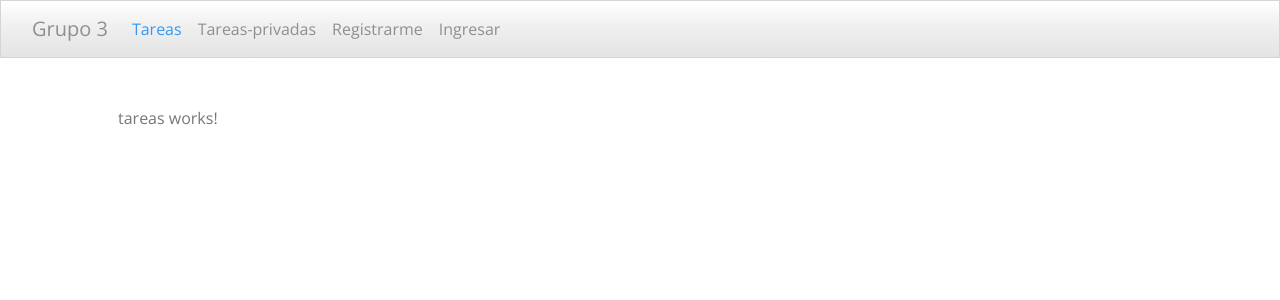
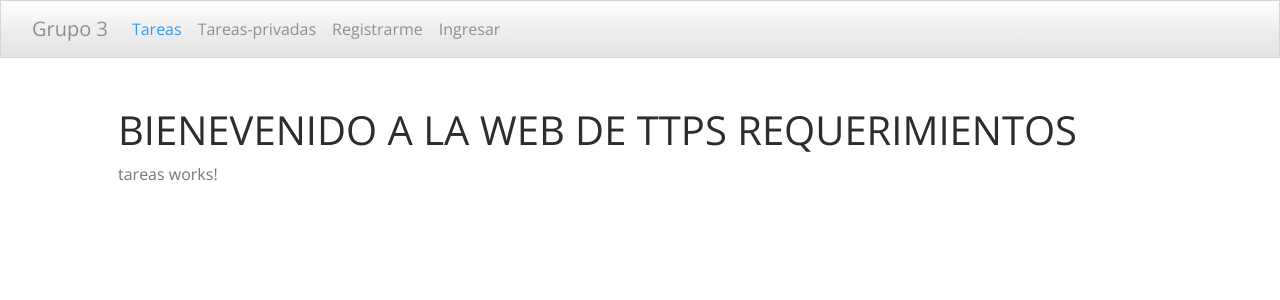
Before and after one commit to emanuelbas/g3-lab, an Angular app in the folder src/client/frontend/: page /tareas in a window 1280 px wide. Shown: the top 300 px of the page. Built offline with nearby package versions, Linux system fonts and the light colour scheme.

Commit message:
se agrego un h1

```diff
--- a/src/client/frontend/src/app/app.component.html
+++ b/src/client/frontend/src/app/app.component.html
@@ -36,5 +36,6 @@
 </nav>
 
 <div class="container p-5">
+    <h1>BIENEVENIDO A LA WEB DE TTPS REQUERIMIENTOS</h1>
   <router-outlet></router-outlet>
 </div>
```
Also changed, not shown: 1 other file (tests, documents, lock files or other folders).
